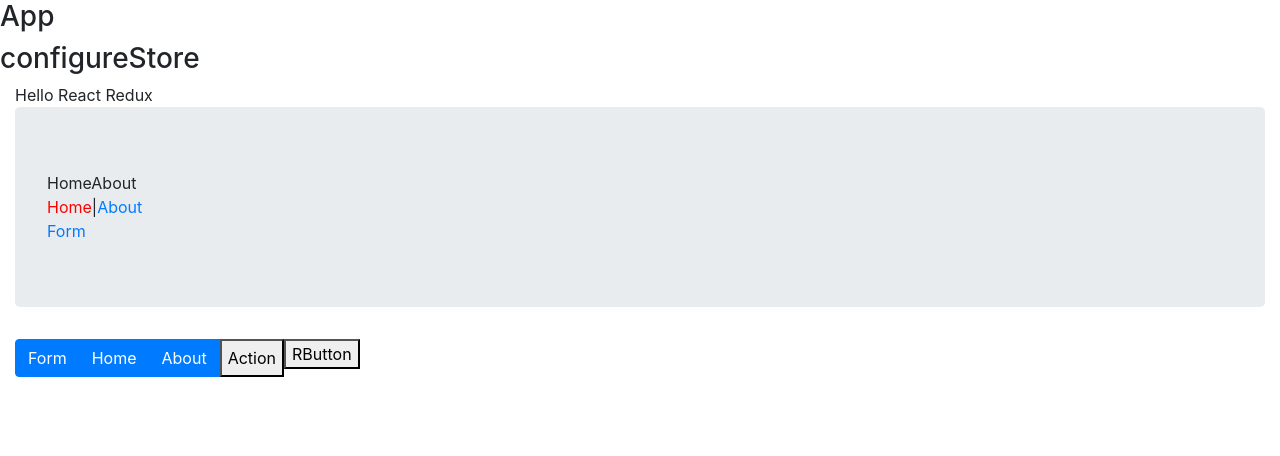
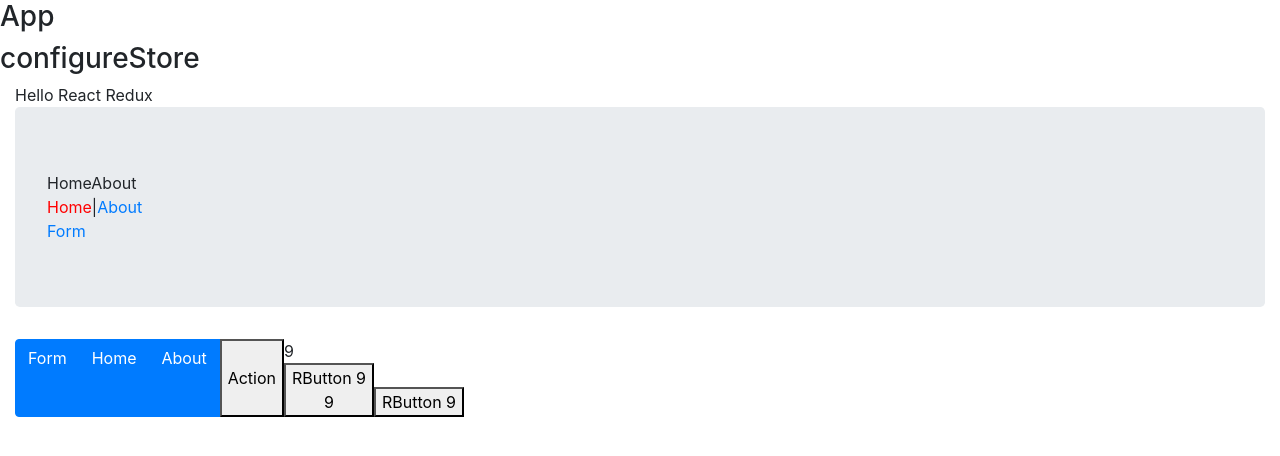
Before and after one commit to bob-smith-compass/react-redux-working, a React app: page / in a window 1280 px wide. Shown: the top 456 px of the page. Built offline with nearby package versions, Linux system fonts and the light colour scheme.

Commit message:
DEBUG: for for(let i=0; i<howMany; i++){

```diff
--- a/src/components/button/Button.jsx
+++ b/src/components/button/Button.jsx
@@ -1,11 +1,62 @@
-import React from 'react';
+// import { React, useState } from "react";
 
-const Button = () => {
-    return (
-        <div>
-            <button>RButton</button>
-        </div>
-    );
+// const Button = () => {
+//   const [count, setCount] = useState(9);
+
+//   return (
+//     <div>
+//       <button>{`RButton ${count}`}</button>
+//     </div>
+//   );
+// };
+
+// export default Button;
+
+import { React, useState } from "react";
+
+
+const Display = (props) => {
+  return (
+    <div onClick={props.onClickFunctionComesFromParent}>
+      {props.count}
+    </div>
+  );
+};
+
+
+
+const Button = (props) => {
+  const [count, setCount] = useState(9);
+  let handleClick = () => {
+    setCount(count+props.incBy);
+    console.log('handleClick '+count);
+  }
+  return (
+    <div>
+
+      <Display count={count} onClickFunctionComesFromParent={handleClick}/>
+      <button onClick={handleClick}>{`RButton ${count}`}
+      <Display count={count} />
+
+      </button>
+      <button onClick={handleClick}>{`RButton ${count}`}</button>
+    </div>
+  );
+};
+export default Button;
+const List = () => {
+  let howMany = 5;
+  return(
+    <div>
+      {
+        // for(let i=0; i<howMany; i++){
+          // return i;
+          (<Button incBy={15} />)
+        // }
+      }
+    </div>
+
+  )
 }
 
-export default Button;
+// ReactDOM.render(<List />, mountNode);
```
